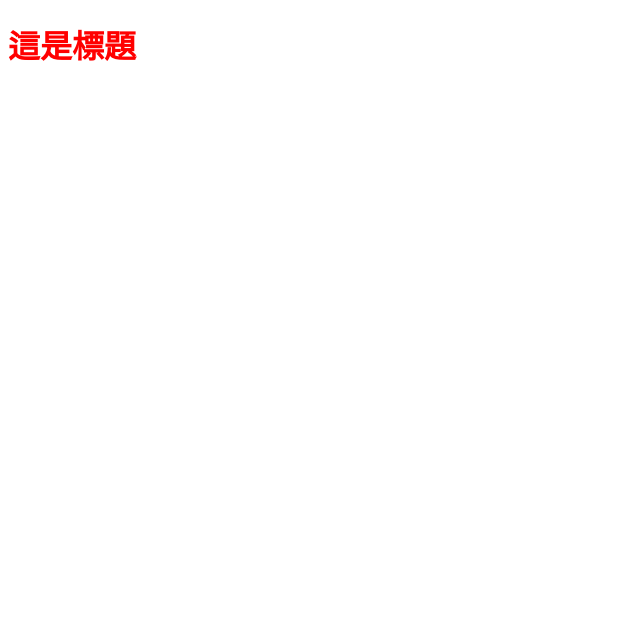
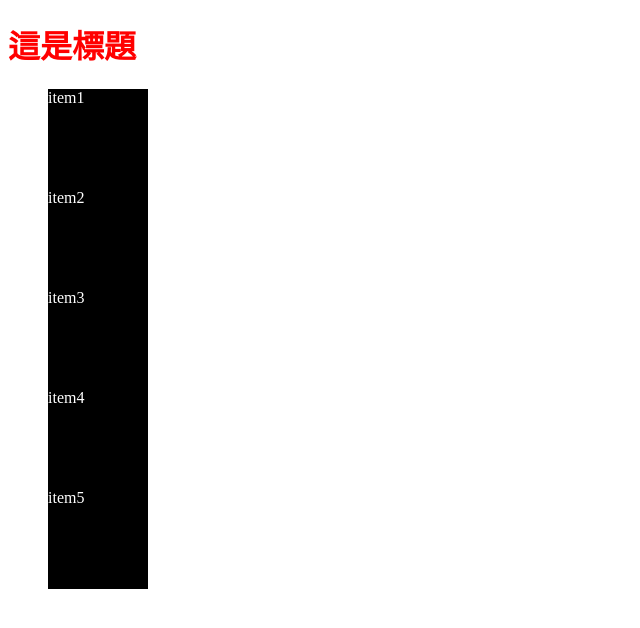
Before and after one commit to sheng0216/0624, a plain HTML site: page index.html in a window 1280 px wide. Shown: the whole page, without its empty margins (0-640 px from the left). Drawn offline with Linux system fonts and the light colour scheme.

Commit message:
新增內容

```diff
--- a/all.css
+++ b/all.css
@@ -1,3 +1,10 @@
 body {
     color: red;
 }
+
+.item {
+    width: 100px;
+    height: 100px;
+    background: #000;
+    color: #fff;
+}
--- a/index.html
+++ b/index.html
@@ -11,6 +11,13 @@
 
 <body>
     <h1>這是標題</h1>
+    <ul>
+        <li class="item">item1</li>
+        <li class="item">item2</li>
+        <li class="item">item3</li>
+        <li class="item">item4</li>
+        <li class="item">item5</li>
+    </ul>
 </body>
 
 </html>
```
